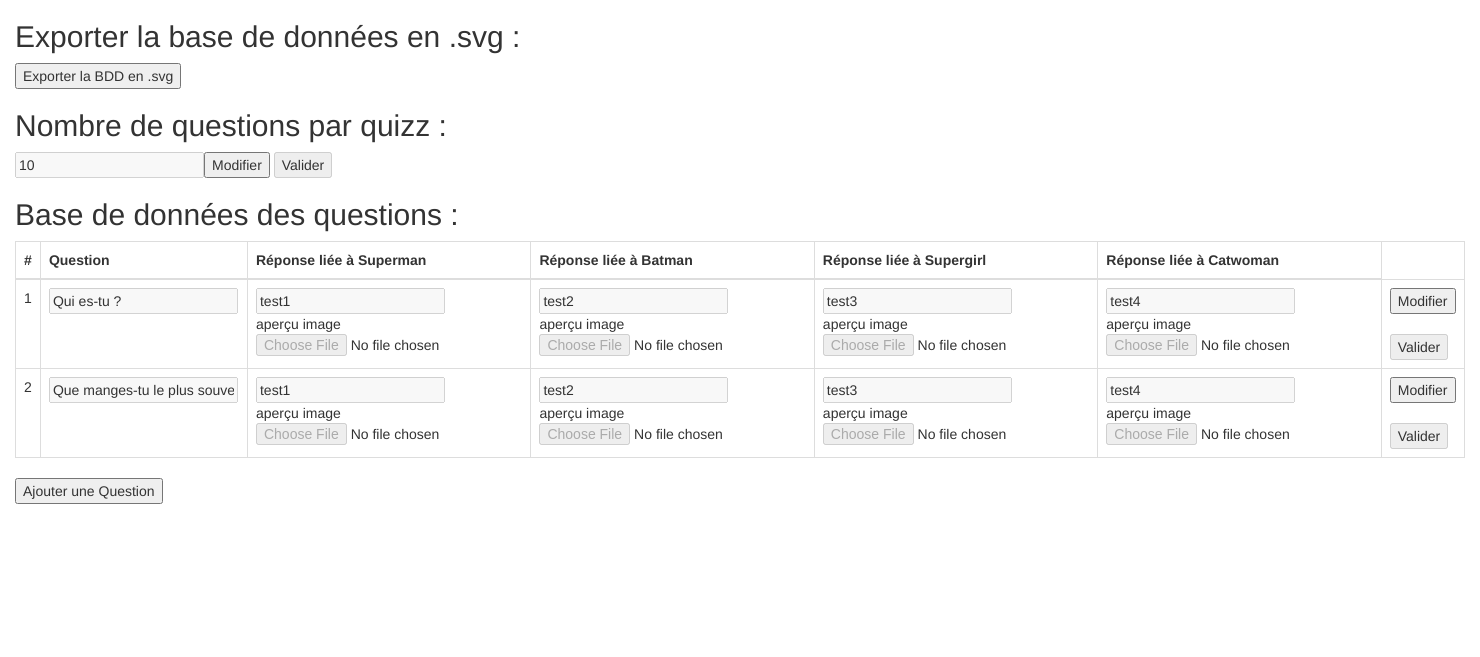
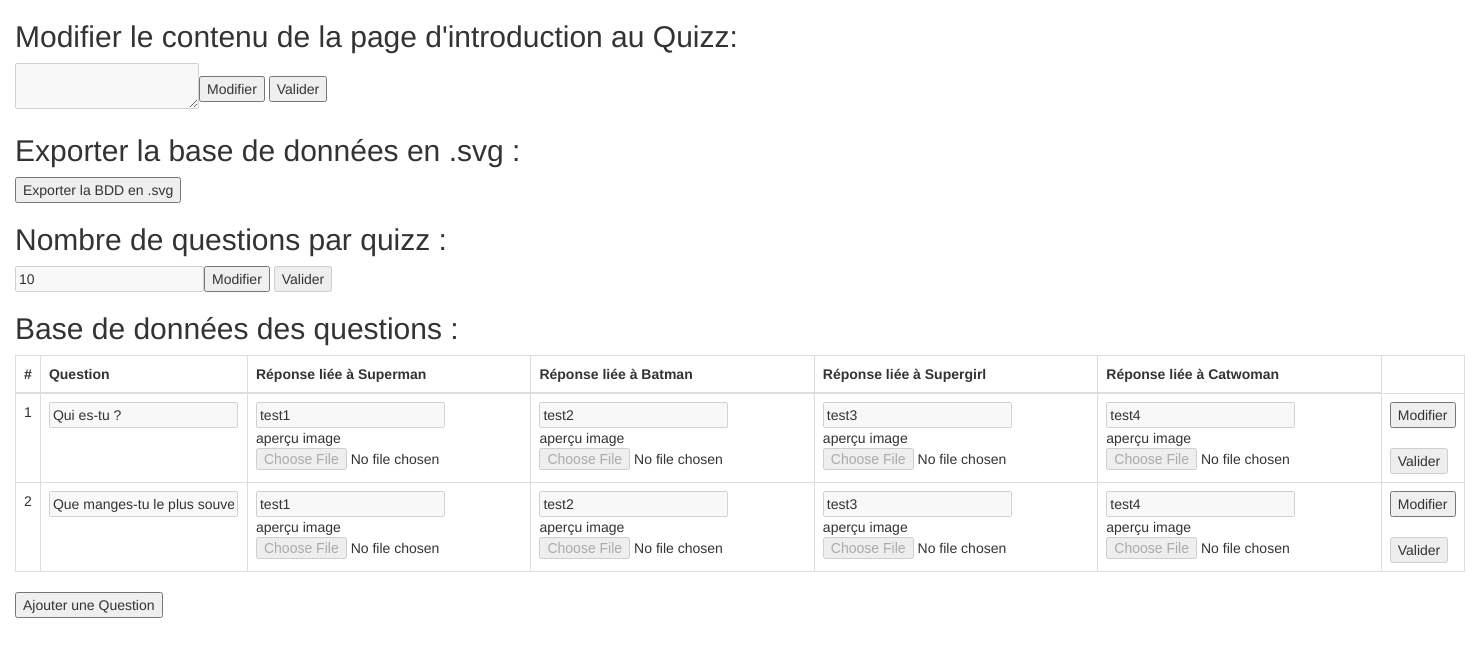
Before and after one commit to saphir88/Geekwizz, a PHP site: template src/View/Admin/index.html.twig in a window 1480 px wide. Shown: the top 657 px of the page. Run offline with PHP 8.4, Linux system fonts and the light colour scheme; the template is opened without the code that fills it, so the values that code supplies are empty; a stand-in replaces the project's code that opens the database connection; some libraries are stand-ins or nearby versions.

Commit message:
début de modif pour gestion intro quizz

```diff
--- a/app/dispatcher.php
+++ b/app/dispatcher.php
@@ -19,6 +19,7 @@ $dispatcher = FastRoute\simpleDispatcher(function(FastRoute\RouteCollector $r) {
     $r->addRoute('GET', '/mail', 'Question/mail');
     $r->addRoute('POST', '/addQuestionAdmin', 'Admin/addQuestionAdmin');
     $r->addRoute('POST', '/exportsvg', 'Admin/exportsvg');
+    $r->addRoute('POST', '/modifIntro', 'Admin/modifIntro');
 
 });
 
--- a/src/Controller/AdminController.php
+++ b/src/Controller/AdminController.php
@@ -32,4 +32,10 @@ class AdminController extends AbstractController
             echo "\n".'"'.$value['id'].'";"'.$value['mail'].'";"'.$value['genre'].'";"'.$value['tranche_age'].'"';
         }
     }
+
+    public function modifIntro()
+    {
+        $intro = $_POST['intro'];
+        return $intro;
+    }
 }
--- a/src/View/Admin/index.html.twig
+++ b/src/View/Admin/index.html.twig
@@ -22,6 +22,24 @@
 </head>
 
 <body>
+    <div class="container-fluid">
+        <h2>Modifier le contenu de la page d'introduction au Quizz:</h2>
+        <table>
+            <tbody>
+            <tr>
+                <td>
+                    <form action="/modifIntro" method="POST" id="formintro">
+                        <textarea name="intro" disabled></textarea>
+                    </form>
+                </td>
+                <td>
+                    <button class="modifier">Modifier</button>
+                    <input type="submit" form="formintro" value="Valider">
+                </td>
+            </tr>
+            </tbody>
+        </table>
+    </div>
     <div class="container-fluid">
         <h2>Exporter la base de données en .svg :</h2>
         <form action="/exportsvg" method="POST">
@@ -114,12 +132,14 @@
 <script>
     $('.modifier').on("click" , function(){
         $(this).parents('tr').find('input').prop("disabled", false);
+        $(this).parents('tr').find('textarea').prop("disabled", false);
         $(this).parents('tr').find('.valider').prop("disabled", false);
         $(this).prop("disabled", true);
     });
 
     $('.valider').on("click" , function(){
         $(this).parents('tr').find('input').prop("disabled", true);
+        $(this).parents('tr').find('textarea').prop("disabled", true);
         $(this).parents('tr').find('.modifier').prop("disabled", false);
         $(this).prop("disabled", true);
     });
```
